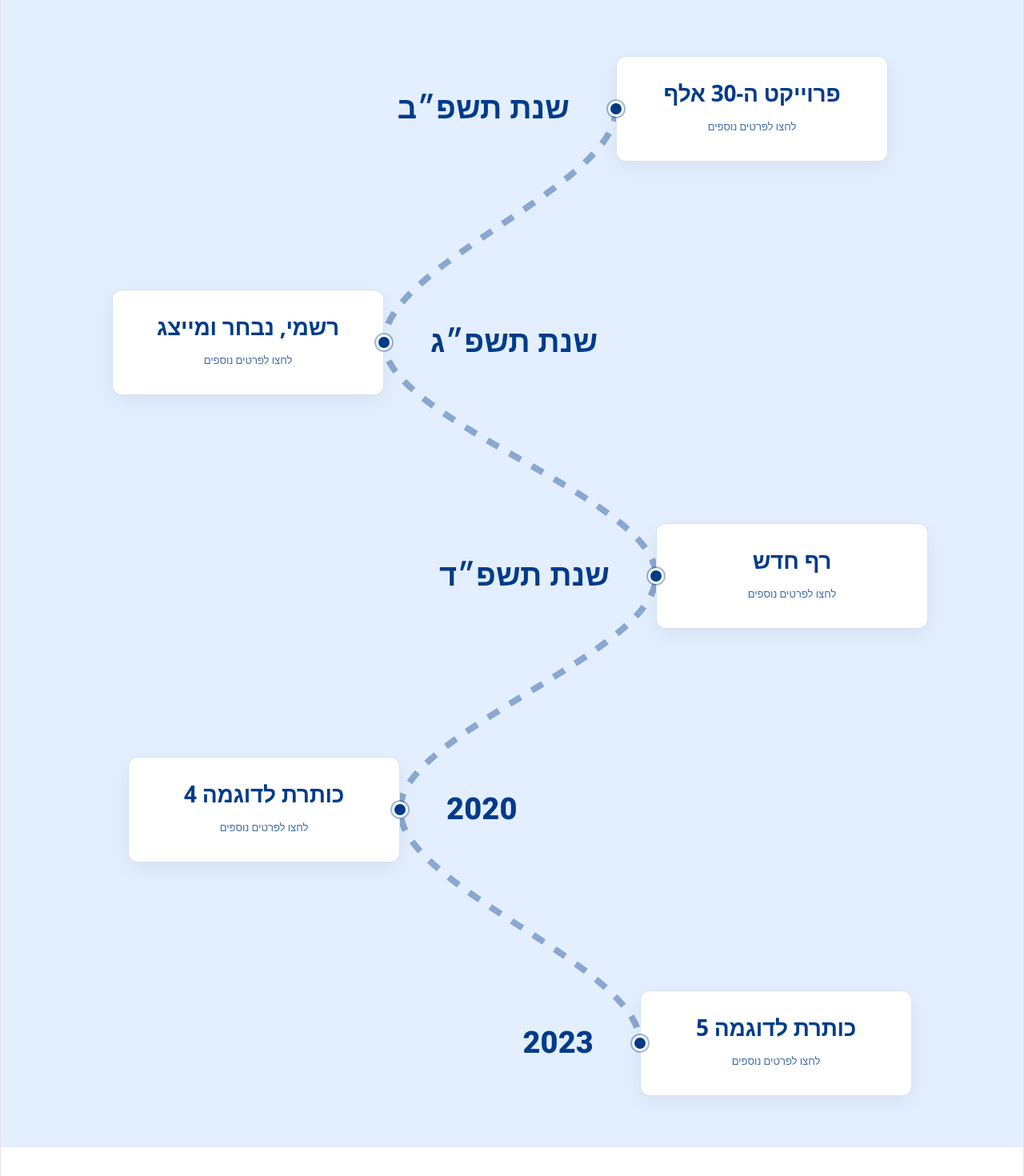
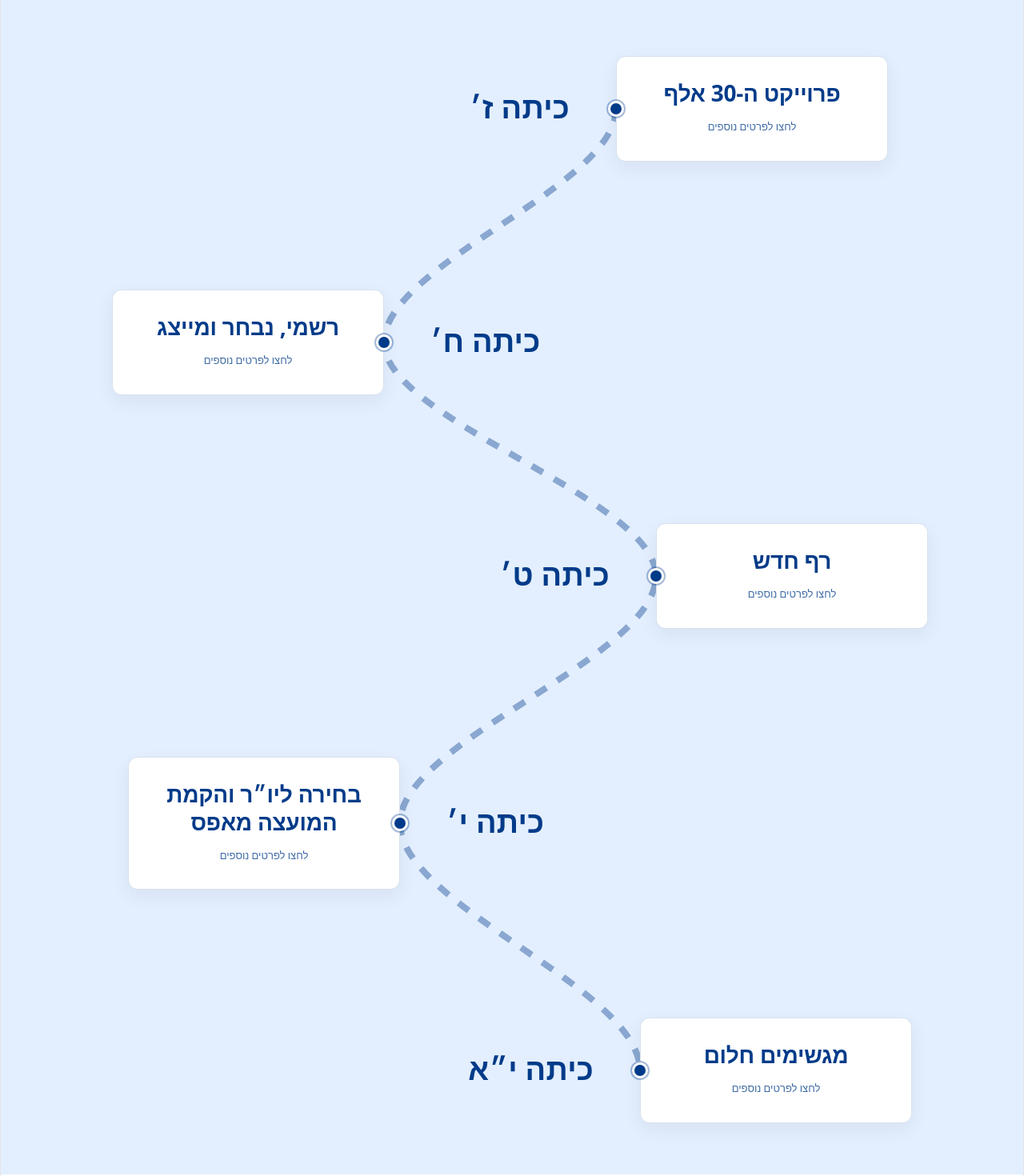
Before and after one commit to tfhsfg/tommy-danieli-website, a React (Vite) app: page /#/aboutme in a window 1280 px wide. Shown: the part 1180-2650 px from the top of the page at 80% size. Built offline with nearby package versions, Linux system fonts and the light colour scheme.

Commit message:
עדכון מלל ב״עליי״

```diff
--- a/src/pages/AboutMe.jsx
+++ b/src/pages/AboutMe.jsx
@@ -4,7 +4,7 @@ import "./AboutMe.css";
 const milestones = [
   {
     id: 1,
-    year: "שנת תשפ״ב",
+    year: "כיתה ז׳",
     title: "פרוייקט ה-30 אלף",
     images: [
       "/images/project30k_1.jpg",
@@ -23,7 +23,7 @@ const milestones = [
   },
 {
     id: 2,
-    year: "שנת תשפ״ג",
+    year: "כיתה ח׳",
     title: "רשמי, נבחר ומייצג",
     images: [
       "/images/project30k_1.jpg",
@@ -39,7 +39,7 @@ const milestones = [
   },
 {
     id: 3,
-    year: "שנת תשפ״ד",
+    year: "כיתה ט׳",
     title: "רף חדש",
     images: [
       "/images/project30k_1.jpg",
@@ -56,22 +56,34 @@ details:
 המבוגרים, שהיה קשה לעבוד מולם בהתחלה, כבר התרגלו למנהיגות הנוער שהצבנו בפניהם. הפכנו לשותפים מלאים עם פגישות קבועות אחת לחודש ומעורבות ישירה בכל החלטה. בשנה הזו פשוט הצבנו רף חדש לחלוטין.`,
     shift: 350,
   },
-  {
+{
     id: 4,
-    year: "2020",
-    title: "כותרת לדוגמה 4",
-    images: [],
-    details: `### תת כותרת לדוגמה
-כאן יופיע הסבר מורחב ומפורט יותר על השלב הזה בחיים. אפשר להוסיף כמה פסקאות, תאריכים ודגשים חשובים שירצה תומי לשתף עם המבקרים באתר.`,
+    year: "כיתה י׳",
+    title: "בחירה ליו״ר והקמת המועצה מאפס",
+    images: [
+      "/images/project30k_1.jpg",
+      "/images/project30k_2.jpg",
+      "/images/project30k_3.jpg"
+    ],
+    details: `במהלך החופש הגדול, קבעתי שוב פגישות עם בכירים בעירייה כדי לוודא שהפעם המועצה העירונית תוקם, והתמודדתי ונבחרתי לתפקיד יושב ראש המועצה העירונית (יו"ר). למרות ההבטחות של המערכת, שנת הלימודים נפתחה ושוב מצאנו את עצמינו ללא מועצה מתפקדת. סירבתי לוותר – בתור היו"ר הנבחר קבעתי פגישה דחופה עם ראש העירייה, הצגתי לו את עקרונות המועצה ולמה הנוער חייב גוף מייצג. בזכות העקשנות הזו, המועצה העירונית של הוד השרון יצאה לדרך באופן רשמי.
+
+### מבנייה מאפס לביסוס הדמוקרטיה
+ההתחלה שלי בתפקיד הייתה מורכבת מאוד – הגענו כמות מעטה של נציגים ממספר מצומצם של בתי ספר. אבל לאורך השנה הובלנו תהליך עומק אמיתי: דאגנו להניע תהליכי בחירות רשמיים בתוך בתי הספר, גייסנו נציגים מתנועות הנוער השונות בעיר, וקיימנו לראשונה בחירות דמוקרטיות למזכירות המועצה ולנציגים המחוזיים. הפכנו מרעיון על הנייר לגוף מתפקד, חזק ומייצג.`,
     shift: -310,
   },
-  {
+{
     id: 5,
-    year: "2023",
-    title: "כותרת לדוגמה 5",
-    images: [],
-    details: `### תת כותרת לדוגמה
-כאן יופיע הסבר מורחב ומפורט יותר על השלב הזה בחיים. אפשר להוסיף כמה פסקאות, תאריכים ודגשים חשובים שירצה תומי לשתף עם המבקרים באתר.`,
+    year: "כיתה י״א",
+    title: "מגשימים חלום",
+    images: [
+      "/images/project30k_1.jpg",
+      "/images/project30k_2.jpg",
+      "/images/project30k_3.jpg"
+    ],
+    details: `בכיתה י״א הגשמתי חלום גדול ונבחרתי לכהן כיו״ר הוועדה האתית-משפטית במועצת התלמידים והנוער של מחוז מרכז. את נאום הבחירות שלי פתחתי אז עם המספר ״18״ – שסימל את כמות הרשויות הפעילות במחוז באותה העת. אחרי שנה ארוכה ואינטנסיבית של עבודה קשה, אני גאה לעמוד היום מאחורי המספר 31, שמייצג את כמות הרשויות הפעילות והמיוצגות כיום במחוז.
+
+### בניית כלים והנגשת האתיקה לשטח
+במהלך השנה הובלנו תהליך מיפוי רשותי מקיף והתאמנו תהליכים אתיים מדויקים לצרכים של כל רשות ובית ספר. כדי להנגיש את עולם התקנונים והתקינות, פיתחנו תבנית תקנון מובנית וקלה ליישום שכל רשות יכולה לאמץ ולהעביר לאישור המליאה שלה בזריזות. בנוסף, קיימנו יום שיא מחוזי שהוקדש כולו לאתיקה, ואישרנו את מסמך הוועידה המחוזי הרשמי שמייצג את הצרכים האמיתיים של הנוער במחוז. הגשמנו חלום, והשארנו חותם.`,
     shift: 330,
   },
 ];
```
